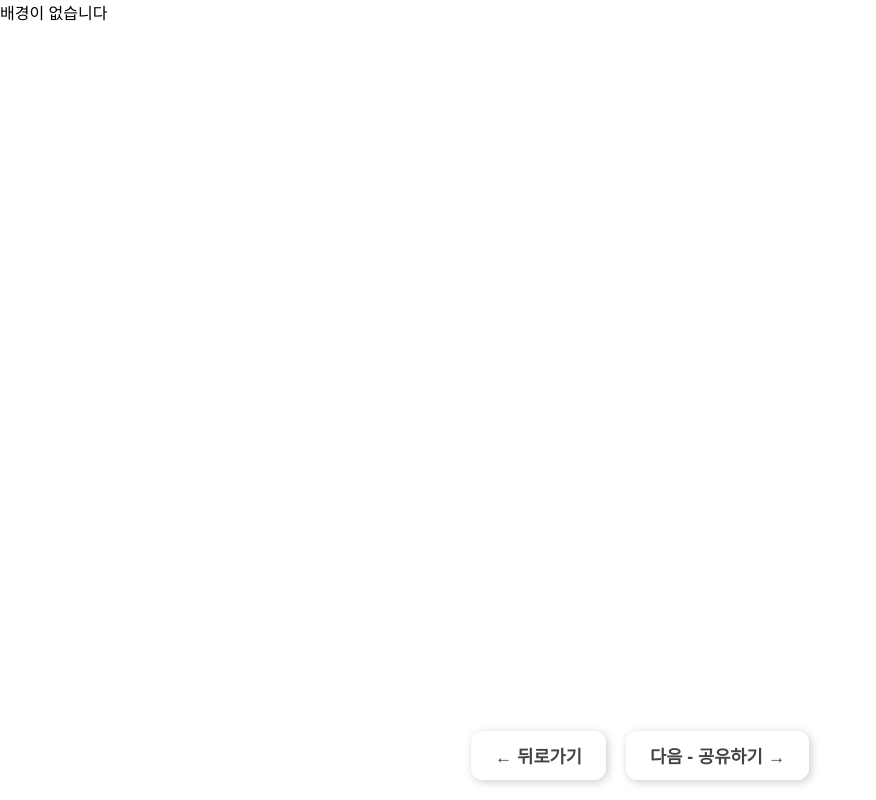
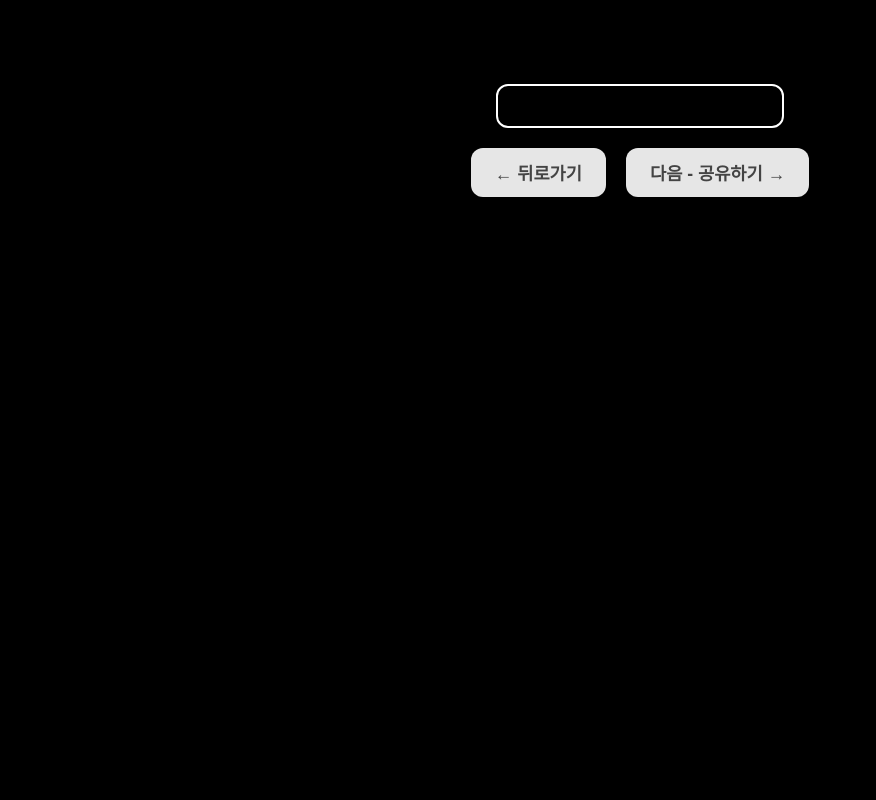
Before and after one commit to xeon-243859/ppongtok-app, a React (Vite) app: page /preview in a window 1280 px wide. Shown: the whole page, without its empty margins (0-876 px from the left). Built offline with nearby package versions, Linux system fonts and the light colour scheme.

Commit message:
🎯 감성 구조 완성: 영상박스 + 중앙 자막 + 중앙 버튼 + 이미지/영상 분기

```diff
--- a/src/pages/PreviewPage.css
+++ b/src/pages/PreviewPage.css
@@ -1,35 +1,74 @@
-.scrolling-message-box {
-  position: absolute;
-  top: 5%;
-  width: 100%;
+.preview-page {
+  width: 100vw;
+  height: 100vh;
+  background-color: black;
+  position: relative;
   overflow: hidden;
-  z-index: 10;
 }
 
+.media-box {
+  width: 100%;
+  height: 100%;
+  position: relative;
+}
+
+.media-display {
+  width: 100%;
+  height: 100%;
+  object-fit: cover;
+}
+
+/* 🎬 영상 감성 박스 */
+.video-container {
+  width: 90vw;
+  height: 50vw;
+  max-width: 720px;
+  max-height: 400px;
+  margin: 0 auto;
+  margin-top: 40px;
+  border-radius: 16px;
+  overflow: hidden;
+  box-shadow: 0 0 12px rgba(0, 0, 0, 0.2);
+  position: relative;
+}
+
+/* 🪄 moving file 자막 박스 */
+.moving-box {
+  position: relative;
+  width: 80%;
+  margin: 60px auto 0;
+  overflow: hidden;
+  height: 2.5em;
+  display: flex;
+  align-items: center;
+  justify-content: flex-start;
+  border: 2px solid white;
+  border-radius: 12px;
+  padding: 0 12px;
+  background-color: rgba(0, 0, 0, 0.5);
+}
+
+/* 자막 흐름 애니메이션 */
 .scrolling-message {
   display: inline-block;
   white-space: nowrap;
-  font-size: 1.8rem;
-  font-weight: 500;
+  font-size: 1.2rem;
   color: white;
-  text-shadow: 1px 1px 3px black;
-  padding-left: 100%;
   animation: scrollMessage 45s linear forwards;
 }
 
 @keyframes scrollMessage {
   0% {
-    transform: translateX(0%);
+    transform: translateX(100%);
   }
   100% {
     transform: translateX(-100%);
   }
 }
 
+/* 🎛 버튼 감성 스타일 */
 .button-box {
-  position: absolute;
-  bottom: 20px;
-  width: 100%;
+  margin-top: 20px;
   display: flex;
   justify-content: center;
   gap: 20px;
@@ -52,21 +91,3 @@
 .styled-button:hover {
   background-color: #ffeef0;
 }
-
-.media-display {
-  width: 100%;
-  height: 100%;
-  object-fit: cover;
-}
-
-.video-container {
-  width: 80vw;
-  height: 60vw;
-  max-width: 720px;
-  max-height: 400px;
-  margin: 0 auto;
-  border-radius: 16px;
-  overflow: hidden;
-  box-shadow: 0 0 12px rgba(0, 0, 0, 0.2);
-  position: relative;
-}
--- a/src/pages/PreviewPage.jsx
+++ b/src/pages/PreviewPage.jsx
@@ -84,11 +84,13 @@ const PreviewPage = () => {
           <div className="media-fallback">배경이 없습니다</div>
         )}
 
-        <div className="scrolling-message-box">
+        {/* 감성 moving file box 중앙 배치 */}
+        <div className="moving-box">
           <div className="scrolling-message">{message}</div>
         </div>
 
-        <div className="button-box">
+        {/* 버튼은 moving box 아래 정중앙 위치 */}
+        <div className="button-box under-box">
           <button className="styled-button" onClick={() => window.history.back()}>
             ← 뒤로가기
           </button>
```
